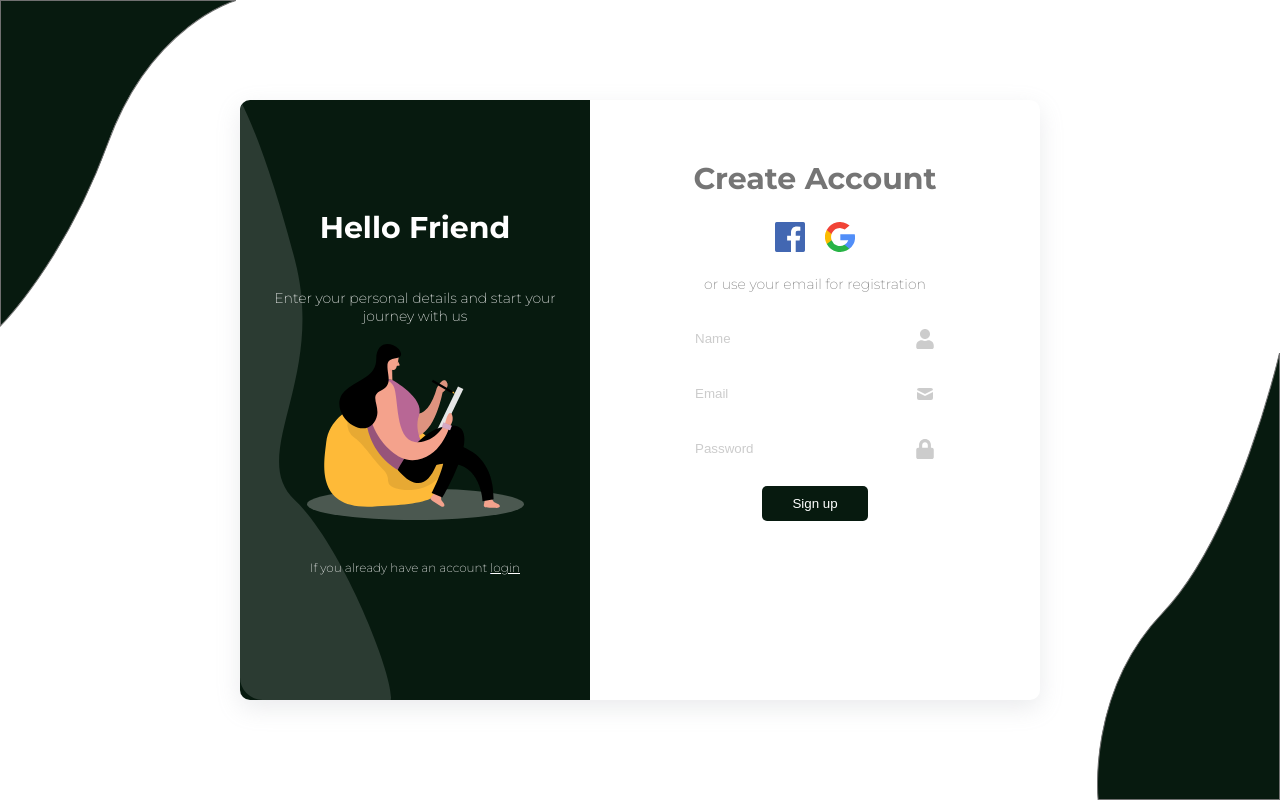
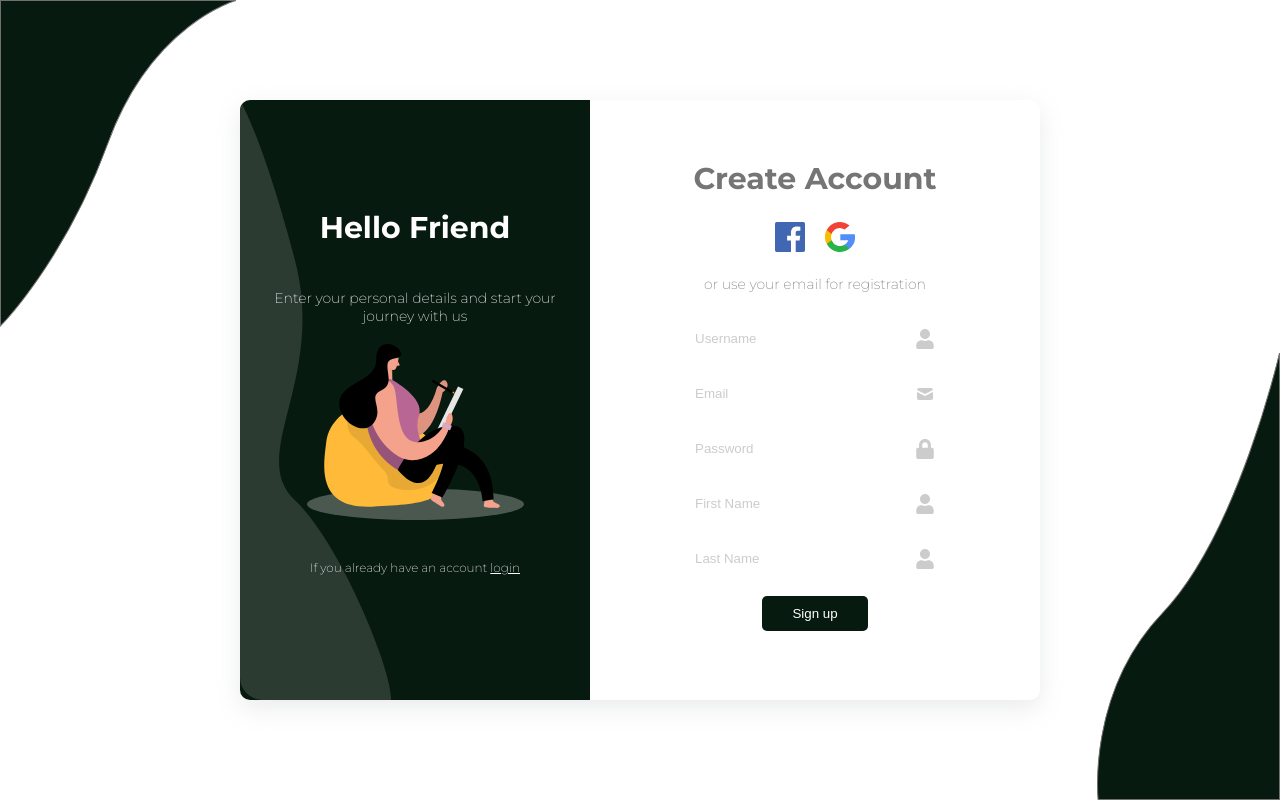
Before and after one commit to BogiAtanasov/palcast, a React (Create React App) app in the folder client/: page /register in a window 1280 px wide. Built offline with nearby package versions, Linux system fonts and the light colour scheme; the HTML template or start-up script is replaced by a standard one.

Commit message:
fixes for inputs/buttons + axios for register

```diff
--- a/client/src/components/auth/Register.js
+++ b/client/src/components/auth/Register.js
@@ -5,11 +5,42 @@ import Button from '../forms/Button';
 import Input from '../forms/Input';
 import { Link } from 'react-router-dom';
 import { FaFacebook, FaGoogle} from "react-icons/fa";
+import axios from 'axios';
 
 const Register = () => {
   const [passwordInput, setPasswordInput] = useState();
   const [emailInput, setEmailInput] = useState();
   const [nameInput, setNameInput] = useState();
+  const [firstNameInput, setFirstNameInput] = useState();
+  const [lastNameInput, setLastNameInput] = useState();
+
+  const submitForm = async e => {
+
+    const newUser = {
+      username: nameInput,
+      email: emailInput,
+      password: passwordInput,
+      firstName: firstNameInput,
+      lastName: lastNameInput,
+    }
+    try {
+      const config = {
+        headers: {
+          'Content-Type': 'application/json'
+        }
+      }
+
+    const body = JSON.stringify(newUser);
+
+    const res = await axios.post('api/users', body, config);
+    console.log(res.data);
+
+    } catch (e) {
+      console.error(e.response.data);
+    }
+
+  }
+
   return (
     <div className="register_page">
       <img className="register_bg_top" src={Images.auth_bg_top} alt=""/>
@@ -31,10 +62,12 @@ const Register = () => {
             <img src={Images.google} alt=""/>
           </div>
           <h4>or use your email for registration</h4>
-          <Input primary value={nameInput} iconName='profile' onChange={(value)=>setNameInput(value)} placeholder="Name"/>
+          <Input primary value={nameInput} iconName='profile' onChange={(value)=>setNameInput(value)} placeholder="Username"/>
           <Input primary value={emailInput} iconName='mail' onChange={(value)=>setEmailInput(value)} placeholder="Email"/>
-          <Input primary value={passwordInput} iconName='password' onChange={(value)=>setEmailInput(value)} placeholder="Password"/>
-          <Button primary text="Sign up"></Button>
+          <Input primary value={passwordInput} iconName='password' onChange={(value)=>setPasswordInput(value)} placeholder="Password"/>
+          <Input primary value={firstNameInput} iconName='profile' onChange={(value)=>setFirstNameInput(value)} placeholder="First Name"/>
+          <Input primary value={lastNameInput} iconName='profile' onChange={(value)=>setLastNameInput(value)} placeholder="Last Name"/>
+          <Button onClick={()=> submitForm() } primary text="Sign up"></Button>
         </div>
       </div>
     </div>
--- a/client/src/components/forms/Button.js
+++ b/client/src/components/forms/Button.js
@@ -3,7 +3,7 @@ import './forms.css';
 
 const Button = ({text, onClick, primary}) => {
   return (
-    <button className={`btn ${primary && 'btn-black'}`} onClick={onClick ? onClick() : () => {}}>{text}</button>
+    <button className={`btn ${primary && 'btn-black'}`} onClick={onClick ? ()=>onClick() : () => {}}>{text}</button>
   )
 }
 
--- a/client/src/components/forms/Input.js
+++ b/client/src/components/forms/Input.js
@@ -20,7 +20,7 @@ const Input = ({iconName, placeholder, onChange, primary, secondary, value}) =>
 
   return (
     <div className={`input ${primary && 'input__primary'} ${secondary && 'input__secondary'}`}>
-    <input placeholder={placeholder} onClick={onChange ? onChange() : () => {}} />
+    <input placeholder={placeholder} value={value} onChange={onChange ? (val)=>onChange(val.target.value) : () => {}} />
     {iconSvg && iconSvg}
     </div>
   )
```
